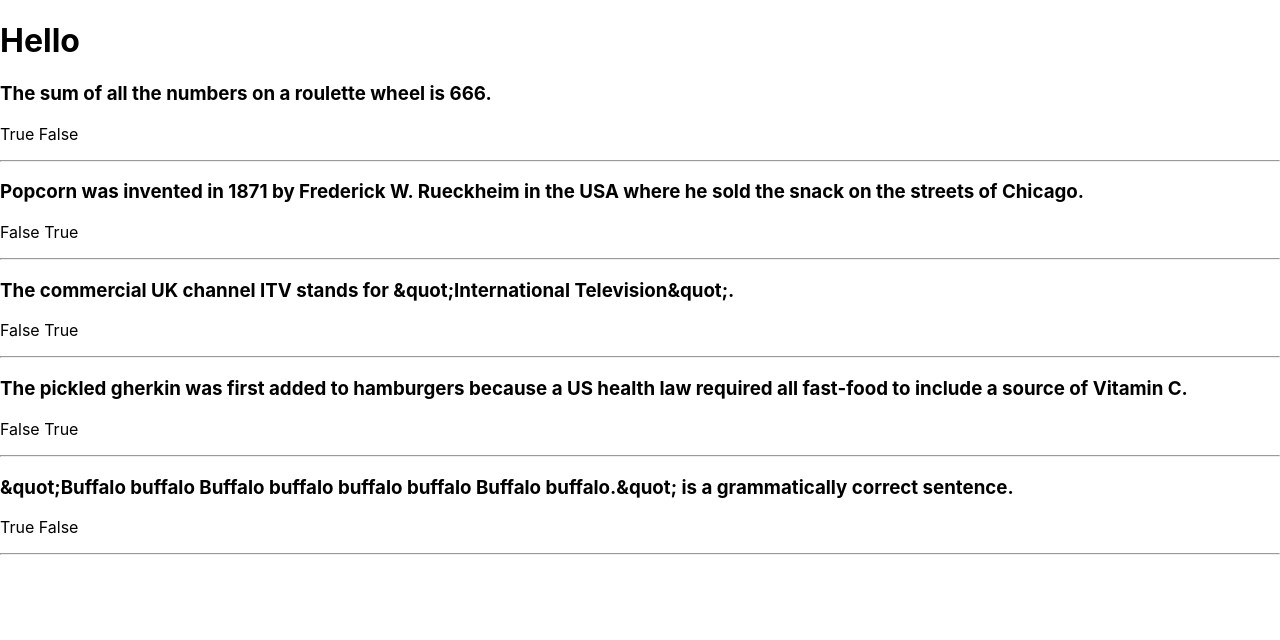
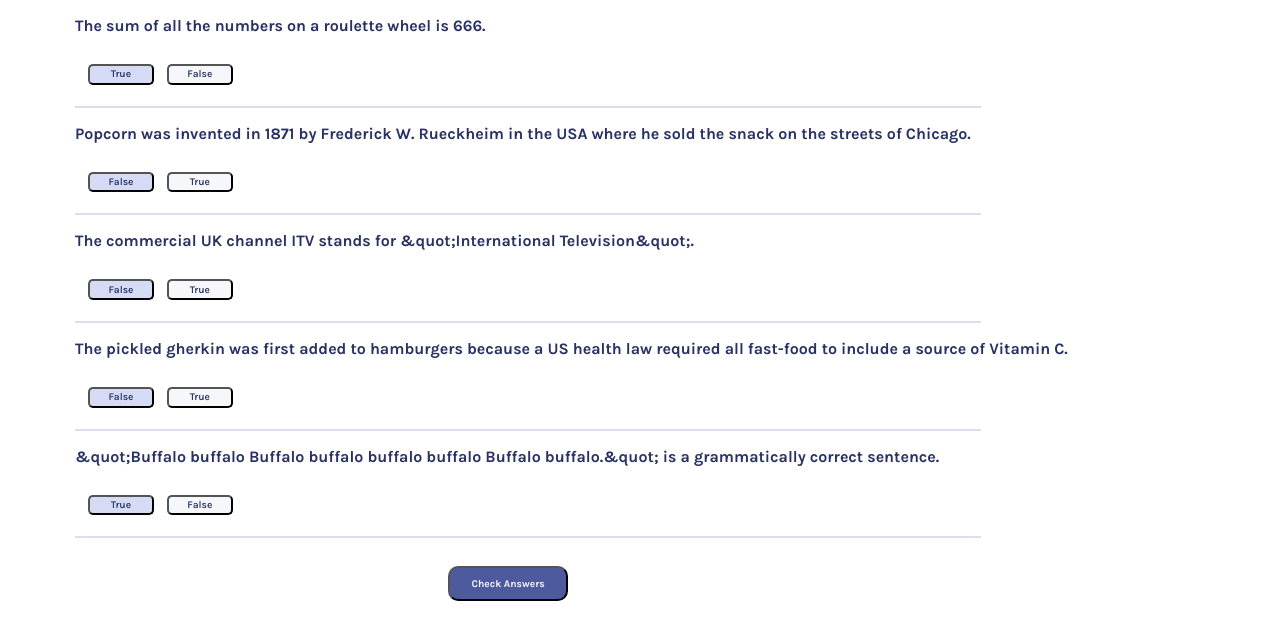
Before and after one commit to vankata6/quizzical-app, a React (Create React App) app: page / in a window 1280 px wide. Shown: the top 640 px of the page. Built offline with nearby package versions, Linux system fonts and the light colour scheme.

Commit message:
adding styles to question page

```diff
--- a/public/index.html
+++ b/public/index.html
@@ -9,7 +9,9 @@
       name="description"
       content="Web site created using create-react-app"
     />
-
+    <link rel="preconnect" href="https://fonts.googleapis.com">
+<link rel="preconnect" href="https://fonts.gstatic.com" crossorigin>
+<link href="https://fonts.googleapis.com/css2?family=Karla:wght@400;500;600;700&display=swap" rel="stylesheet">
     <title> Quizzical</title>
   </head>
   <body>
--- a/src/App.js
+++ b/src/App.js
@@ -14,8 +14,8 @@
 
   return (
     <div>
-      <h1>Hello</h1>
       {questionElements}
+      <button className="check-btn">Check Answers</button>
     </div>
   )
 }
--- a/src/Question.js
+++ b/src/Question.js
@@ -3,9 +3,10 @@
 export default function Question(props) {
     return (
         <div className="question">
-            <h3>{props.question}</h3>
-            <p>{props.correct_answer} {props.incorrect_answers}</p>
-            <hr/>
+            <h3 className="question-text">{props.question}</h3>
+            <button className="correct-answer-btn">{props.correct_answer}</button>
+            <button className="incorrect-answer-btn">{props.incorrect_answers}</button>
+            <hr className="underline"/>
         </div>
     )
 }
--- a/src/index.css
+++ b/src/index.css
@@ -1,7 +1,7 @@
 body {
   margin: 0;
   font-family: -apple-system, BlinkMacSystemFont, 'Segoe UI', 'Roboto', 'Oxygen',
-    'Ubuntu', 'Cantarell', 'Fira Sans', 'Droid Sans', 'Helvetica Neue',
+    'Ubuntu', 'Cantarell', 'Fira Sans', 'Droid Sans', 'Helvetica Neue', 'Karla',
     sans-serif;
   -webkit-font-smoothing: antialiased;
   -moz-osx-font-smoothing: grayscale;
@@ -11,8 +11,67 @@
   font-family: source-code-pro, Menlo, Monaco, Consolas, 'Courier New',
     monospace;
 }
-/*
+
 .question {
-  height: 80vh;
-  background-color: brown;
-} */
+  padding: 0 75px;
+}
+
+.question-text {
+  font-family: Karla;
+  font-style: normal;
+  font-weight: bold;
+  font-size: 16px;
+  line-height: 19px;
+  color: #293264;
+}
+
+.correct-answer-btn {
+  margin: 13px;
+  font-family: Karla;
+  font-style: normal;
+  font-weight: 600;
+  font-size: 10.24px;
+  line-height: 12px;
+  text-align: center;
+  color: #293264;
+  background-color: #D6DBF5;
+  width: 65.92px;
+  height: 20.65px;
+  border-radius: 5px;
+}
+
+.incorrect-answer-btn {
+  font-family: Karla;
+  font-style: normal;
+  font-weight: 600;
+  font-size: 10.24px;
+  line-height: 12px;
+  text-align: center;
+  color: #293264;
+  background-color: #F5F7FB;
+  width: 65.92px;
+  height: 20.65px;
+  border-radius: 5px;
+}
+
+.underline {
+  margin-left: 0;
+  width: 80%;
+  border: 0.794239px solid #DBDEF0;
+}
+
+.check-btn {
+  margin-left: 35%;
+  margin-top: 20px;
+  width: 120px;
+  height: 35px;
+  font-family: Karla;
+  font-style: normal;
+  font-weight: 700;
+  font-size: 10.24px;
+  line-height: 12px;
+  text-align: center;
+  color: #F5F7FB;
+  background-color: #4D5B9E;
+  border-radius: 10px;
+}
```
